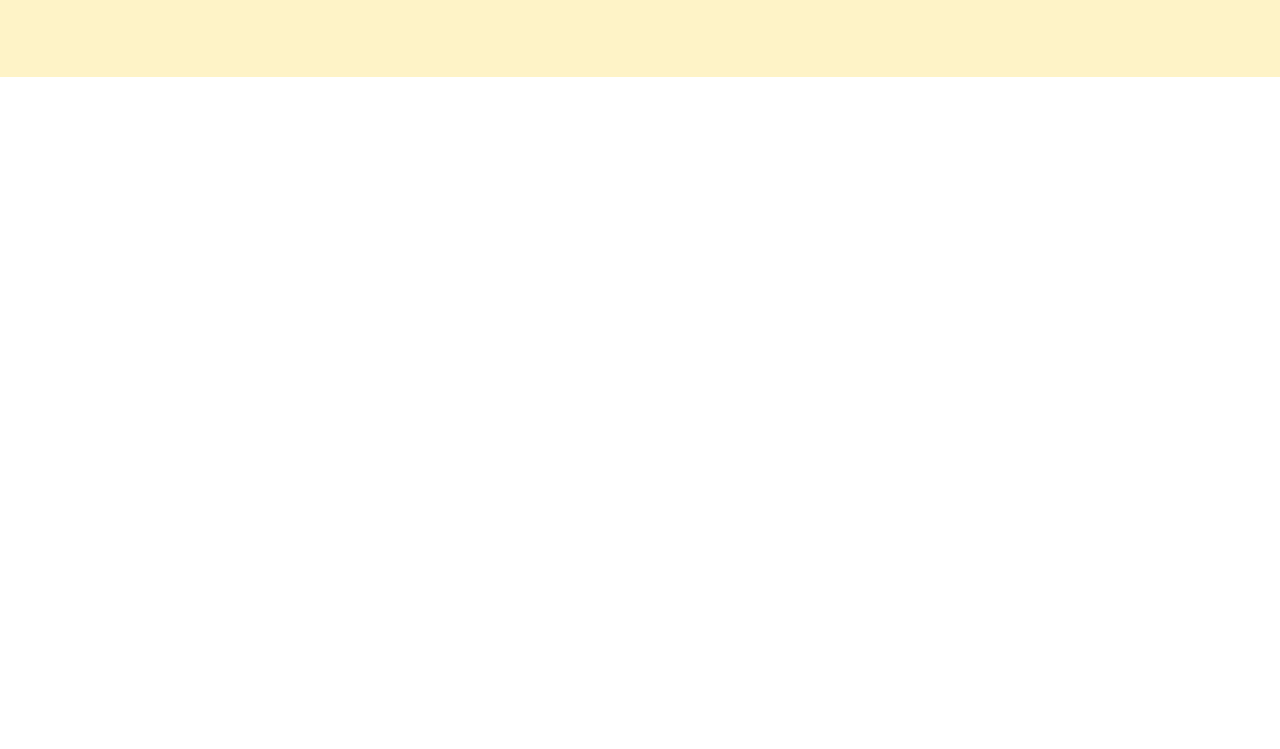
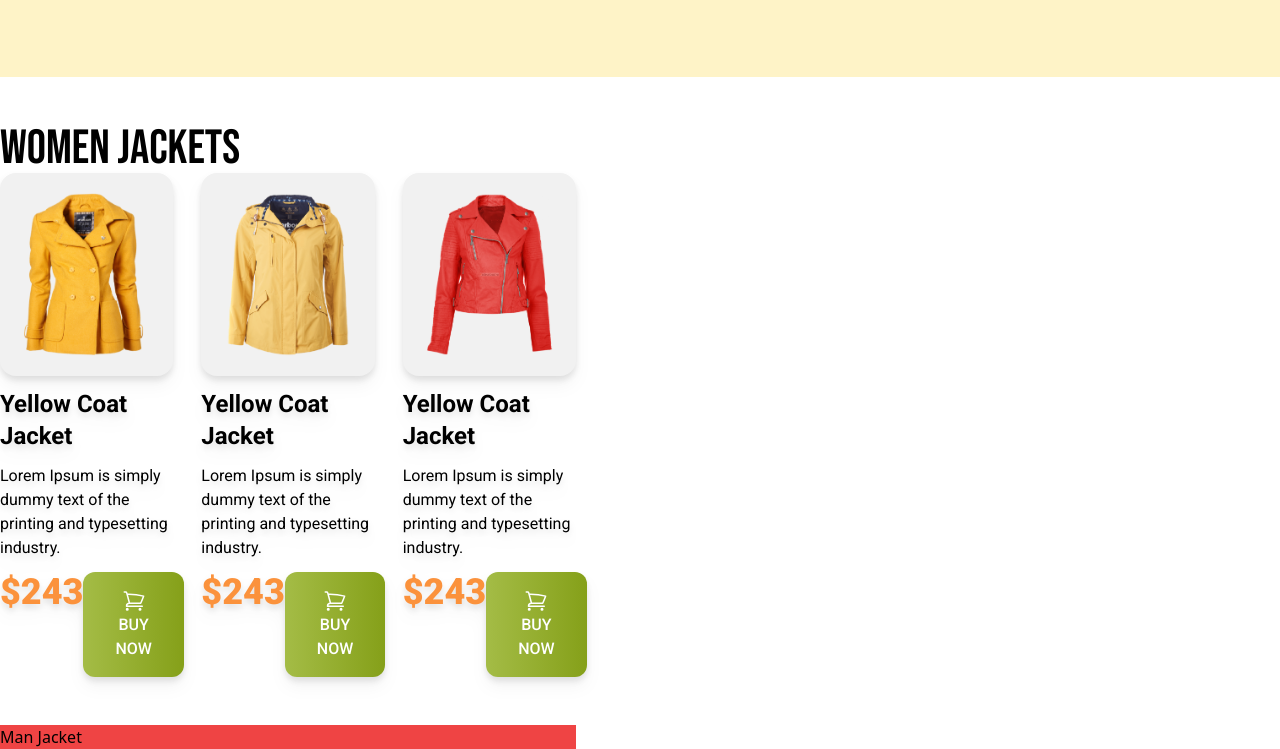
Before and after one commit to Md-Sufian-Jidan/penguin-fashion-resourece-projects, a plain HTML site: page index.html in a window 1280 px wide. Shown: the part 540-1289 px from the top of the page. Before the commit the page ends 800 px from the top, so only its background shows below. Drawn offline with nearby package versions, Linux system fonts and the light colour scheme.

Commit message:
women fashion done with responsive ness

```diff
--- a/index.html
+++ b/index.html
@@ -9,23 +9,29 @@
     <link rel="preconnect" href="https://fonts.googleapis.com">
     <link rel="preconnect" href="https://fonts.gstatic.com" crossorigin>
     <link href="https://fonts.googleapis.com/css2?family=Bebas+Neue&display=swap" rel="stylesheet">
+    <link href="https://fonts.googleapis.com/css2?family=Roboto:wght@400;500;700;900&display=swap" rel="stylesheet">
     <style>
-        .font-bebas{
+        .font-bebas {
             font-family: 'Bebas Neue', sans-serif;
+        }
+
+        .font-roboto {
+            font-family: 'Roboto', sans-serif;
         }
     </style>
 </head>
 
 <body>
-    <header class="bg-amber-100 py-20 px-32">
+    <header class="bg-amber-100 py-20 px:4  md:px-32">
         <!-- nav section -->
         <nav>
 
         </nav>
         <!-- banner section -->
-        <div class="flex justify-between items-center">
+        <div class="flex flex-col md:flex-row justify-between items-center">
             <div class="space-y-3">
-                <h1 class="text-7xl uppercase font-babas"><span class="text-[#fabe4c]">Be The Penguins</span><br>of Winter</h1>
+                <h1 class="text-7xl uppercase font-babas"><span class="text-[#fabe4c]">Be The Penguins</span><br>of
+                    Winter</h1>
                 <p>Lorem Ipsum is simply dummy text of the printing
                     and typesetting industry.</p>
                 <button
@@ -42,8 +48,79 @@
             </div>
         </div>
     </header>
-    <main>
+    <main class="max-w-xl">
+        <section class="py-12">
+            <!-- women jackets section -->
+            <h3 class="text-5xl font-bebas mx-auto">Women Jackets</h3>
+            <!-- jackets container -->
+            <div class="grid grid-cols-1 md:grid-cols-2 lg:grid-cols-3 gap-7 font-roboto">
+                <!-- jacket 1 -->
+                <div class="space-y-3 drop-shadow-lg">
+                    <div class="bg-[#F1F1F1] p-5 rounded-2xl">
+                        <img src="penguin-fashion-resources-main/images/jacket-1.png" alt="">
+                    </div>
+                    <h4 class="text-2xl font-bold">Yellow Coat Jacket</h4>
+                    <p>Lorem Ipsum is simply dummy text of the
+                        printing and typesetting industry.</p>
+                    <div class="flex justify-between">
+                        <h3 class="text-4xl font-black text-orange-400">$243</h3>
+                        <button
+                            class="py-4 px-8  bg-gradient-to-r from-[#A4BC46] to-[#85A019] rounded-xl uppercase text-white font-medium">
+                            <svg xmlns="http://www.w3.org/2000/svg" fill="none" viewBox="0 0 24 24" stroke-width="1.5"
+                                stroke="currentColor" class="w-6 h-6 inline">
+                                <path stroke-linecap="round" stroke-linejoin="round"
+                                    d="M2.25 3h1.386c.51 0 .955.343 1.087.835l.383 1.437M7.5 14.25a3 3 0 0 0-3 3h15.75m-12.75-3h11.218c1.121-2.3 2.1-4.684 2.924-7.138a60.114 60.114 0 0 0-16.536-1.84M7.5 14.25 5.106 5.272M6 20.25a.75.75 0 1 1-1.5 0 .75.75 0 0 1 1.5 0Zm12.75 0a.75.75 0 1 1-1.5 0 .75.75 0 0 1 1.5 0Z" />
+                            </svg>buy Now</button>
+                    </div>
+                </div>
+                <!-- jacket 2 -->
+                <div class="space-y-3 drop-shadow-lg">
+                    <div class="bg-[#F1F1F1] p-5 rounded-2xl">
+                        <img src="penguin-fashion-resources-main/images/jacket-2.png" alt="">
+                    </div>
+                    <h4 class="text-2xl font-bold">Yellow Coat Jacket</h4>
+                    <p>Lorem Ipsum is simply dummy text of the
+                        printing and typesetting industry.</p>
+                    <div class="flex justify-between">
+                        <h3 class="text-4xl font-black text-orange-400">$243</h3>
+                        <button
+                            class="py-4 px-8  bg-gradient-to-r from-[#A4BC46] to-[#85A019] rounded-xl uppercase text-white font-medium">
+                            <svg xmlns="http://www.w3.org/2000/svg" fill="none" viewBox="0 0 24 24" stroke-width="1.5"
+                                stroke="currentColor" class="w-6 h-6 inline">
+                                <path stroke-linecap="round" stroke-linejoin="round"
+                                    d="M2.25 3h1.386c.51 0 .955.343 1.087.835l.383 1.437M7.5 14.25a3 3 0 0 0-3 3h15.75m-12.75-3h11.218c1.121-2.3 2.1-4.684 2.924-7.138a60.114 60.114 0 0 0-16.536-1.84M7.5 14.25 5.106 5.272M6 20.25a.75.75 0 1 1-1.5 0 .75.75 0 0 1 1.5 0Zm12.75 0a.75.75 0 1 1-1.5 0 .75.75 0 0 1 1.5 0Z" />
+                            </svg>buy Now</button>
+                    </div>
+                </div>
+                <!-- jacket 3 -->
+                <div class="space-y-3 drop-shadow-lg">
+                    <div class="bg-[#F1F1F1] p-5 rounded-2xl">
+                        <img src="penguin-fashion-resources-main/images/jacket-3.png" alt="">
+                    </div>
+                    <h4 class="text-2xl font-bold">Yellow Coat Jacket</h4>
+                    <p>Lorem Ipsum is simply dummy text of the
+                        printing and typesetting industry.</p>
+                    <div class="flex justify-between">
+                        <h3 class="text-4xl font-black text-orange-400">$243</h3>
+                        <button
+                            class="py-4 px-8  bg-gradient-to-r from-[#A4BC46] to-[#85A019] rounded-xl uppercase text-white font-medium">
+                            <svg xmlns="http://www.w3.org/2000/svg" fill="none" viewBox="0 0 24 24" stroke-width="1.5"
+                                stroke="currentColor" class="w-6 h-6 inline">
+                                <path stroke-linecap="round" stroke-linejoin="round"
+                                    d="M2.25 3h1.386c.51 0 .955.343 1.087.835l.383 1.437M7.5 14.25a3 3 0 0 0-3 3h15.75m-12.75-3h11.218c1.121-2.3 2.1-4.684 2.924-7.138a60.114 60.114 0 0 0-16.536-1.84M7.5 14.25 5.106 5.272M6 20.25a.75.75 0 1 1-1.5 0 .75.75 0 0 1 1.5 0Zm12.75 0a.75.75 0 1 1-1.5 0 .75.75 0 0 1 1.5 0Z" />
+                            </svg>buy Now</button>
+                    </div>
+                </div>
+            </div>
+        </section>
+        <section>
+            <h3 class="w-75 bg-red-500">Man Jacket</h3>
+            <div>
+                <div>
 
+                </div>
+            </div>
+        </section>
     </main>
     <footer>
 
```
